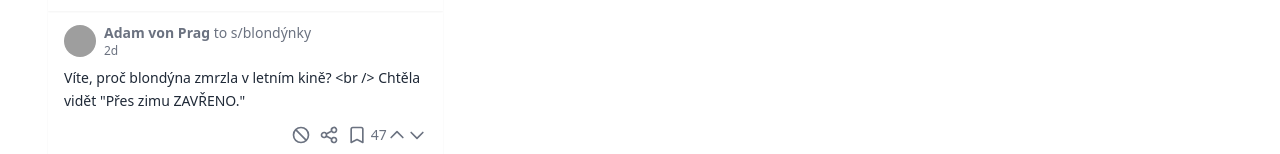
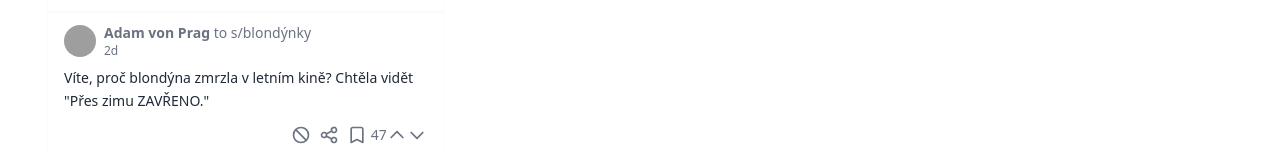
Before and after one commit to sharee-app/veverka-frontend, a Svelte app: page / in a window 1280 px wide. Shown: the part 678-832 px from the top of the page. Built offline with nearby package versions, Linux system fonts and the light colour scheme; grey boxes are pictures that could not be loaded.

Commit message:
Post text

```diff
--- a/src/App.svelte
+++ b/src/App.svelte
@@ -59,7 +59,7 @@ document.onkeyup = function(e) {
 
 		  <Card
 			name="Adam von Prag"
-		  	text='Víte, proč blondýna zmrzla v letním kině? <br /> Chtěla vidět "Přes zimu ZAVŘENO."'
+		  	text='Víte, proč blondýna zmrzla v letním kině? Chtěla vidět "Přes zimu ZAVŘENO."'
 		  	edited={false}
 		  	community="blondýnky"
 		  	relativeTime="2d"
```
